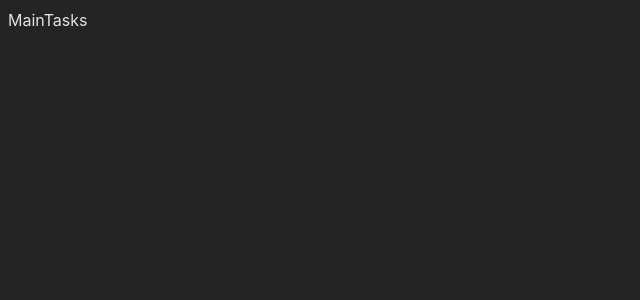
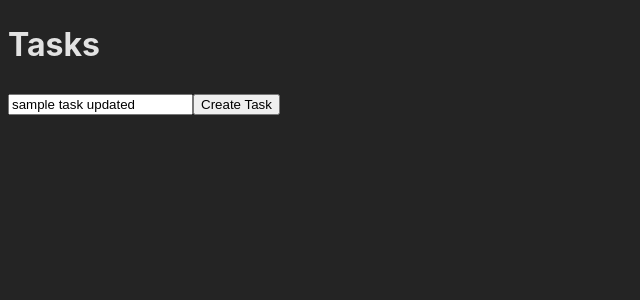
Before and after one commit to rakibul-wdp/full-stack-army, a React (Vite) app in the folder 30-frontend-3-react-functional-component/functional-component/: page /todo in a window 1280 px wide. Shown: the top 300 px of the page, without its empty margins (0-640 px from the left). Built offline with nearby package versions, Linux system fonts and the light colour scheme.

Commit message:
get text from child component

```diff
--- a/30-frontend-3-react-functional-component/functional-component/src/components/tasks/CreateTasks.jsx
+++ b/30-frontend-3-react-functional-component/functional-component/src/components/tasks/CreateTasks.jsx
@@ -1,10 +1,12 @@
-import React from 'react'
+import React, { useState } from 'react'
 
-const CreateTasks = () => {
+const CreateTasks = ({ addNewTask }) => {
+  const [text, setText] = useState("sample task updated");
+
   return (
     <div>
-      <input type="text" name="task" id="task" />
-      <button>Create Task</button>
+      <input type="text" name="task" id="task" value={text} onChange={(event) => setText(event.target.value)} />
+      <button onClick={() => { addNewTask(text) }}>Create Task</button>
     </div>
   )
 }
--- a/30-frontend-3-react-functional-component/functional-component/src/pages/MainTasks.jsx
+++ b/30-frontend-3-react-functional-component/functional-component/src/pages/MainTasks.jsx
@@ -1,11 +1,19 @@
 import React, { useState } from 'react'
+import CreateTasks from '../components/tasks/CreateTasks';
 
 const MainTasks = () => {
   const [tasks, setTasks] = useState([]);
   const [visibility, setVisibility] = useState("all");
 
+  const addNewTask = (text) => {
+    console.log("text calling from tasks main component", text);
+  }
+
   return (
-    <div>MainTasks</div>
+    <div>
+      <h1>Tasks</h1>
+      <CreateTasks addNewTask={addNewTask} />
+    </div>
   )
 }
 
```
